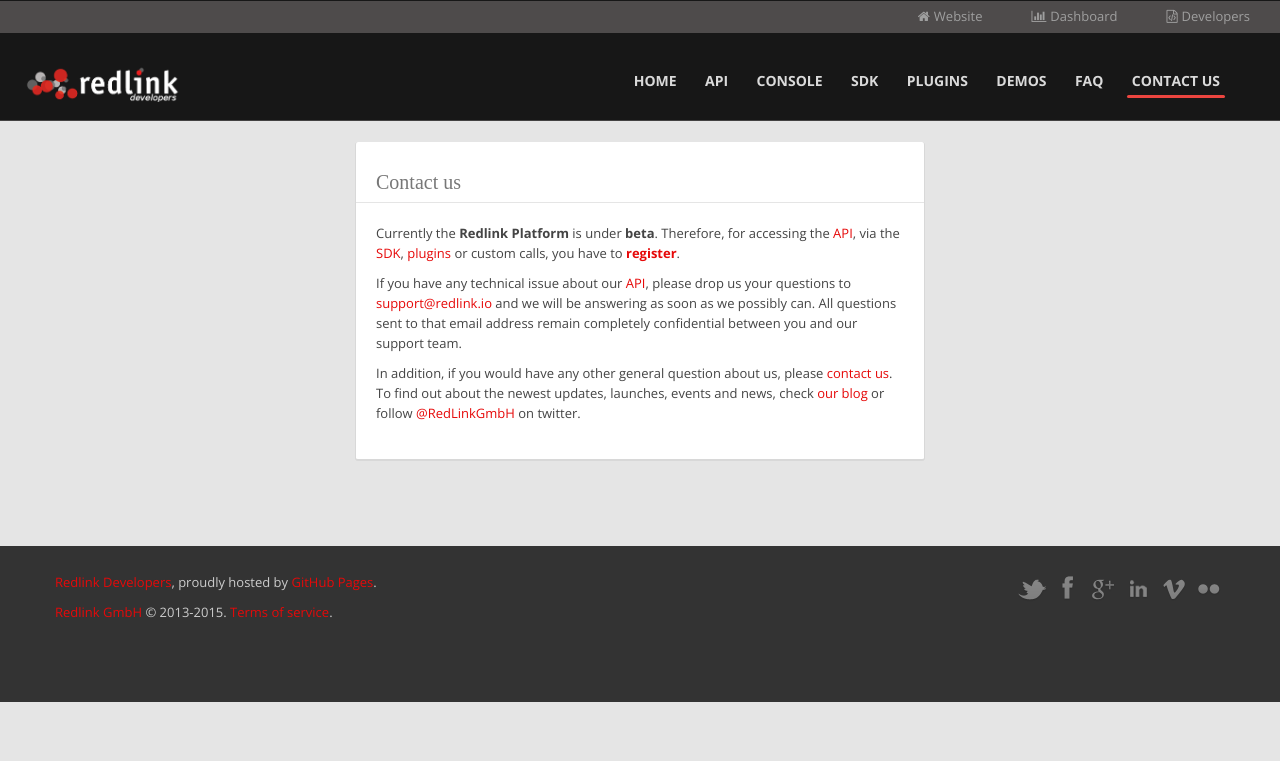
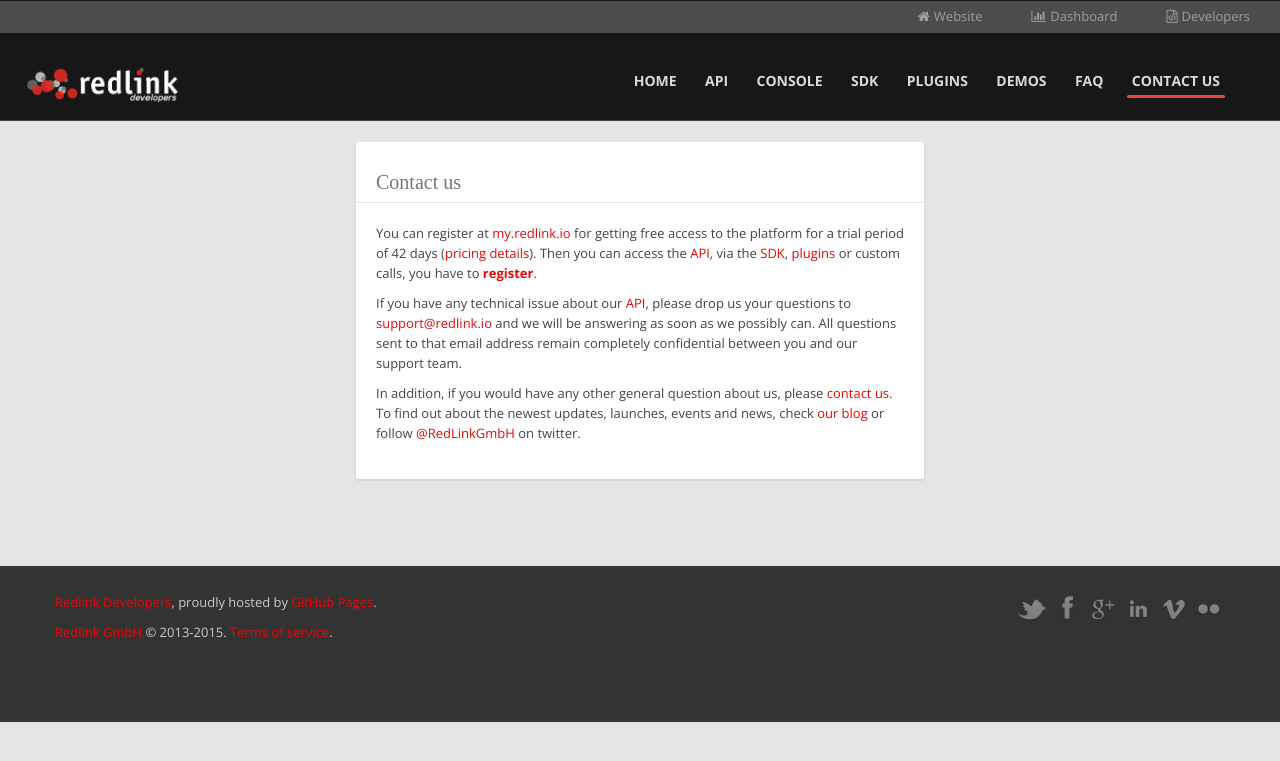
Before and after one commit to redlink-gmbh/redlink-gmbh.github.io, a Jekyll site: the page built from contact.html, in a window 1280 px wide. Shown: the top 761 px of the page. Built offline with Jekyll 4.4.1, drawn with Linux system fonts in a browser that asks for light colours; comment, search, counter and statistics services are not loaded.

Commit message:
removing 'beta' all over the content

```diff
--- a/contact.html
+++ b/contact.html
@@ -8,8 +8,10 @@
           <h2 class="card-heading simple">Contact us</h2>
           <div class="card-body">
             <p>
-              Currently the <strong>Redlink Platform</strong> is under <strong>beta</strong>.
-              Therefore, for accessing the <a href="api">API</a>, via the <a href="sdk">SDK</a>,
+              You can register at <a href="https://my.redlink.io">my.redlink.io</a>
+              for getting free access to the platform for a trial period of 42 days
+              (<a href="http://redlink.co/semantic-platform/#pricing">pricing details</a>).
+              Then you can access the <a href="api">API</a>, via the <a href="sdk">SDK</a>,
               <a href="plugins">plugins</a> or custom calls, you have to
               <a href="http://my.redlink.io"><strong>register</strong></a>.
             </p>
--- a/faq.html
+++ b/faq.html
@@ -22,13 +22,12 @@
 
             <div class="card">
 
-              <h2 class="card-heading simple anchor" id="access-beta">How can I get access to the beta?</h2>
+              <h2 class="card-heading simple anchor" id="access">How can I get access the API?</h2>
 
               <div class="card-body">
 
                 <p>
-              	  The platform is already <strong>public beta</strong>, so you can register yourself at
-                  <a href="https://my.redlink.io">my.redlink.io</a>
+                  You can register at <a href="https://my.redlink.io">my.redlink.io</a>
                   for getting free access to the platform for a trial period of 42 days
                   (<a href="http://redlink.co/semantic-platform/#pricing">pricing details</a>).
                 </p>
--- a/index.html
+++ b/index.html
@@ -31,8 +31,7 @@
               the necessary functionality.
             </p>
             <p>
-              We are currently in <strong>public beta</strong>, so you can register at
-              <a href="https://my.redlink.io">my.redlink.io</a>
+              You can register at <a href="https://my.redlink.io">my.redlink.io</a>
               for getting free access to the platform for a trial period of 42 days
               (<a href="http://redlink.co/semantic-platform/#pricing">pricing details</a>).
             </p>
--- a/plugins/index.html
+++ b/plugins/index.html
@@ -123,8 +123,9 @@
       <div class="row">
         <div class="span12">
           <p>
-              If you have any question or would like to early beta access to our API  for
-              building a plugin for your system, please <a href="contact">contact us</a>.
+              You can register at <a href="https://my.redlink.io">my.redlink.io</a>
+              for getting free access to the platform for a trial period of 42 days
+              (<a href="http://redlink.co/semantic-platform/#pricing">pricing details</a>).
           </p>
         </div>
       </div>
--- a/terms.html
+++ b/terms.html
@@ -60,7 +60,8 @@
                 </p>
 
                 <p>
-                  Our API will be in beta trial until further notice. Depending on use-case and demand we might use various partnership models to charge for our services.
+                  Our API has a trial period of 42 days (<a href="http://redlink.co/semantic-platform/#pricing">pricing details</a>).
+                  Depending on use-case and demand we might use various partnership models to charge for our services.
                 </p>
 
                 <h4>Changes to these Terms</h4>
```
Also changed, not shown: api/1.0-ALPHA.html (+4 -4 lines).
